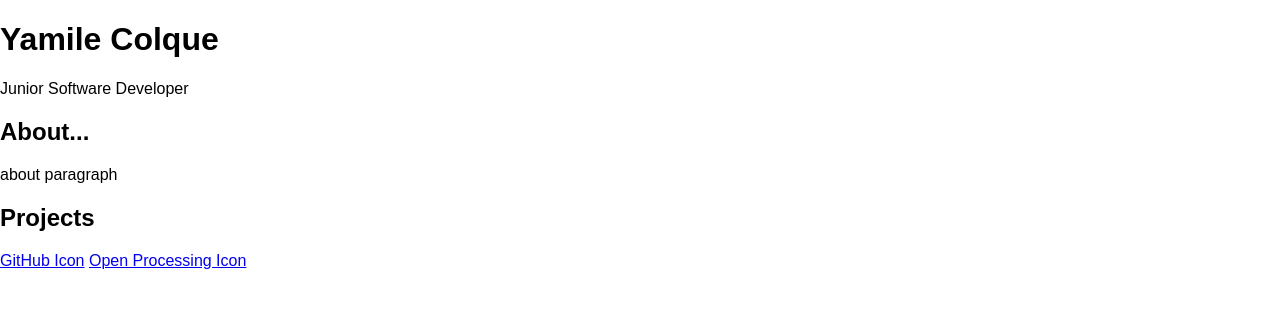
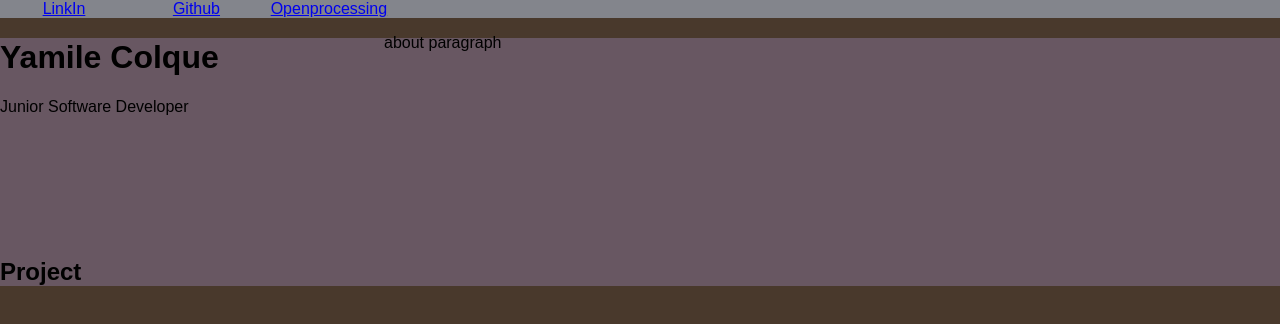
Before and after one commit to YC2015/301n5-portfolio, a plain HTML site: page index.html in a window 1280 px wide. Drawn offline with nearby package versions, Linux system fonts and the light colour scheme; a web font is replaced by a local one.

Commit message:
minor changes

```diff
--- a/index.html
+++ b/index.html
@@ -9,21 +9,26 @@
     <link rel="stylesheet" href="styles/modules.css">
     <link rel="stylesheet" href="styles/state.css">
     <link rel="stylesheet" href="styles/themes.css">
+    <link href="https://fonts.googleapis.com/css?family=Pavanam" rel="stylesheet">
   </head>
   <body>
-    <section id = "introduction">
-      <h1>Yamile Colque</h1>
-      <p>Junior Software Developer</p>
-      <h2>About...</h2>
-      <p> about paragraph </p>
+    <nav id="navbar">
+      <div class = "socialmedia"><a href="link place holder">LinkIn</a></li></div>
+      <div class = "socialmedia"><a href="https://github.com/YC2015">Github</a></div>
+      <div class = "socialmedia"><a href="http://www.openprocessing.org/user/50890">Openprocessing</a></div>
+    </nav>
+    <section id ='introduction'>
+      <div id = "nameintro">
+        <h1>Yamile Colque</h1>
+        <p id = "titledescription">Junior Software Developer</p>
+      </div>
+      <div id ="about">
+        <p class="bodytext"> about paragraph </p>
+      </div>
     </section>
-    <section id = "projects">
-      <h2>Projects</h2>
-    </section>
-    <section id = "links">
-      <a href="https://github.com/YC2015">GitHub Icon</a>
-      <a href="http://www.openprocessing.org/user/50890">Open Processing Icon</a>
-    </section>
+    <article id = "projects" class = "template" data-category = "">
+          <h2>Project</h2>
+    </article>
     <script src="https://ajax.googleapis.com/ajax/libs/jquery/2.2.4/jquery.min.js"></script>
     <script type="text/javascript" src="scripts/source.js"></script>
     <script type="text/javascript" src="scripts/projects.js"></script>
--- a/scripts/projects.js
+++ b/scripts/projects.js
@@ -4,9 +4,9 @@ function ProjectOb (input) {
   this.name = input.name;
   this.techtype = input.techtype;
   this.description = input.description;
-  //decide out how to include links to images (style)
 }
 
 ProjectOb.prototype.toHtml = function(){
-  //add to the DOM
+  var $newProject = $('section.template').clone();
+
 };
--- a/styles/base.css
+++ b/styles/base.css
@@ -1,4 +1,17 @@
 body {
+  background-color: #49392C;
   width: 100%
-  background-color: blue;
 }
+
+#navbar {
+  background-color: #83858C;
+}
+
+#projects {
+  background-color: #685762;
+}
+
+.bodytext {
+  font-family:'Pavanam', sans-serif;
+  font-size: 1em;
+}
--- a/styles/layout.css
+++ b/styles/layout.css
@@ -1,4 +1,33 @@
 body {
   display: block;
-  align-text: center;
+  width: 100%;
 }
+
+#introduction: {
+  display: block;
+  width: 100%;
+}
+
+#navbar {
+  display:block;
+  width: 100%;
+}
+
+#nameintro {
+  float: left;
+  width: 30%;
+  height: 15em;
+  text-align: left;
+}
+
+#about {
+  float:right;
+  width: 70%;
+  height: 15em;
+}
+
+.socialmedia {
+  display: inline-block;
+  width: 10%;
+  text-align: center;
+}
```
